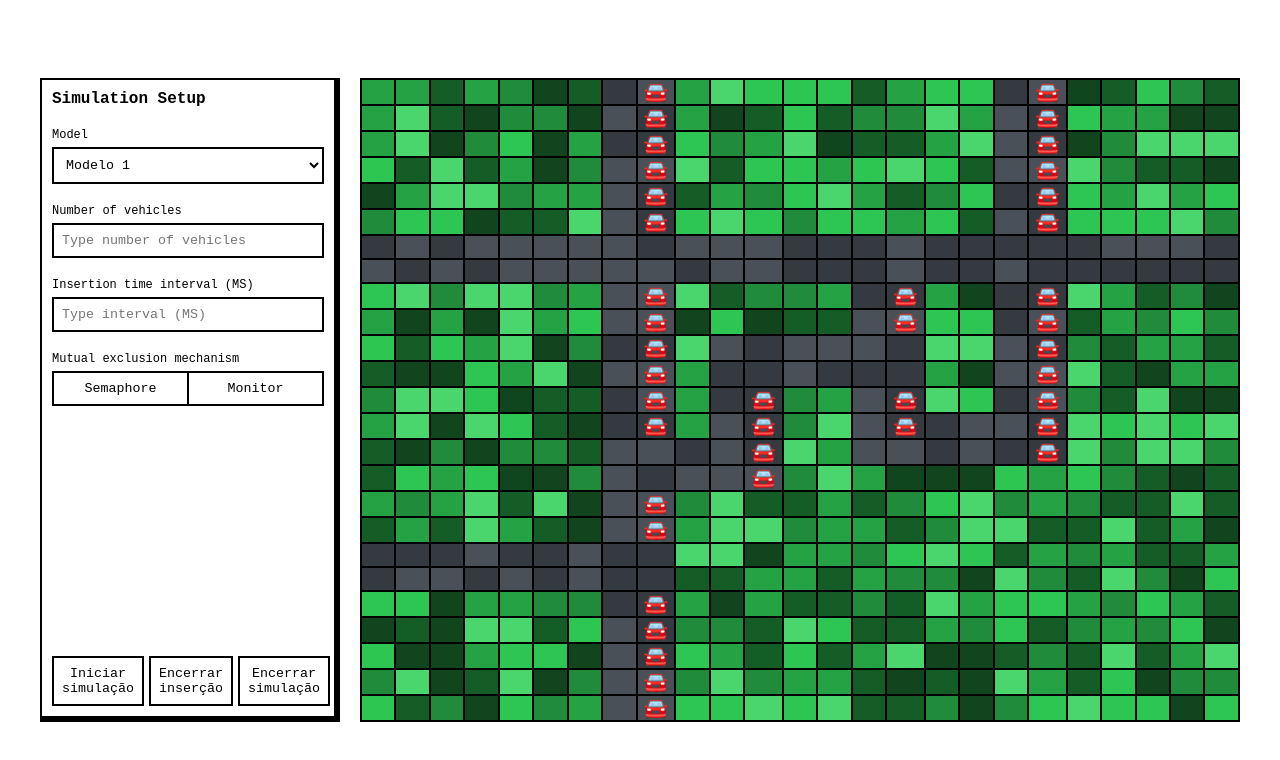
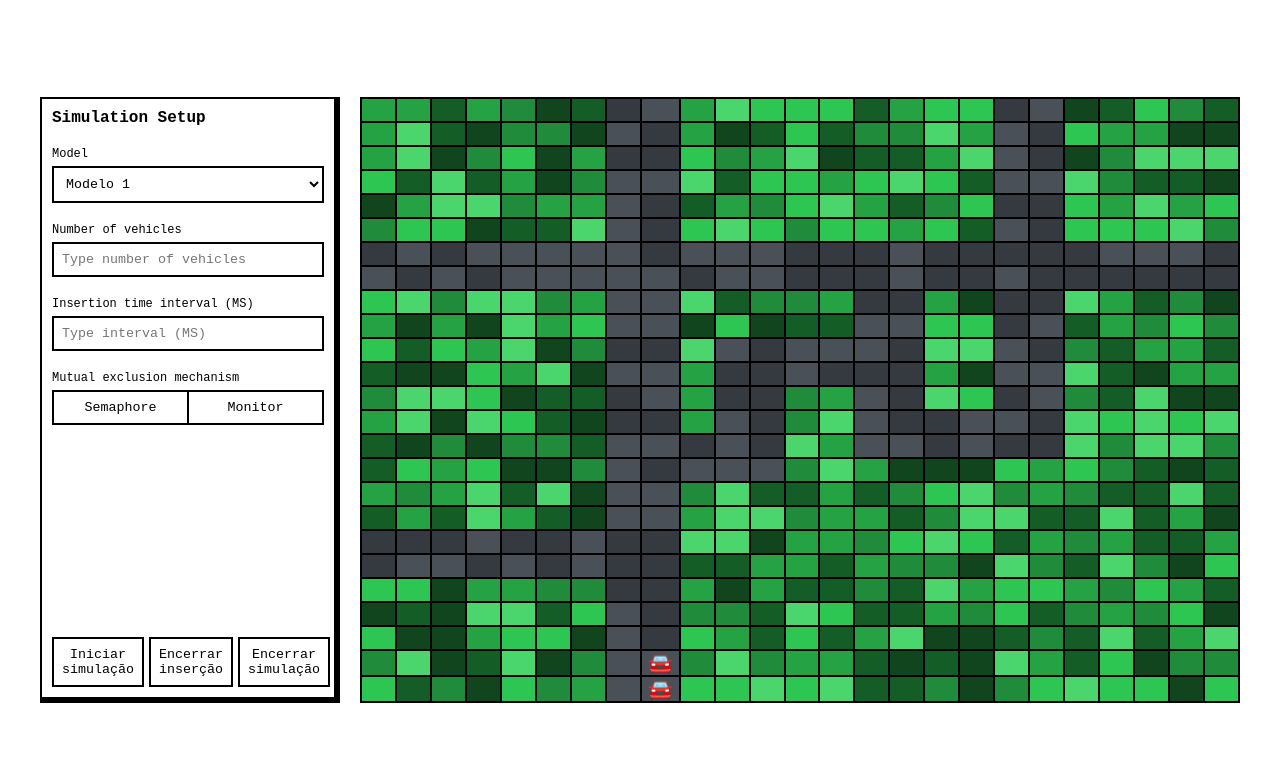
Before and after one commit to GracieleRodrigues-dev/65dsd-t2-threads-client, a React (Vite) app: page / in a window 1280 px wide. Shown: the top 760 px of the page. Built offline with nearby package versions, Linux system fonts and the light colour scheme; the HTML template or start-up script is replaced by a standard one.

Commit message:
feat: add vehicle state

```diff
--- a/src/modules/TrafficGrid/TrafficGrid.jsx
+++ b/src/modules/TrafficGrid/TrafficGrid.jsx
@@ -1,7 +1,41 @@
-import React from 'react';
+import React, { useState } from 'react';
 import { Table, TableCell, TableRow } from './TrafficGrid.styles';
 
+const defaultVehicles = [
+  { id: 1, x: 8, y: 24 },
+  { id: 2, x: 8, y: 23 }
+];
+
 const TrafficGrid = ({ grid }) => {
+  const [vehicles, setVehicles] = useState([...defaultVehicles]);
+
+  // useEffect(() => {
+  //   const eventSource = new EventSource('http://localhost:8080/traffic/stream');
+
+  //   eventSource.addEventListener('vehicle-update', event => {
+  //     try {
+  //       const data = JSON.parse(event.data);
+  //       setVehicles(prev => {
+  //         return [...prev, data];
+  //       });
+  //     } catch (err) {
+  //       console.error('Erro ao processar evento', err);
+  //     }
+  //   });
+
+  //   eventSource.onerror = err => {
+  //     console.error('Erro na conexão SSE', err);
+  //     eventSource.close();
+  //   };
+
+  //   return () => {
+  //     eventSource.close();
+  //   };
+  // }, []);
+
+  const hasVehicle = (x, y) =>
+    vehicles.find(vehicle => vehicle.x === x && vehicle.y === y);
+
   return (
     <Table>
       <tbody>
@@ -9,7 +43,7 @@ const TrafficGrid = ({ grid }) => {
           <TableRow key={rowIndex}>
             {row.map((cell, colIndex) => (
               <TableCell key={colIndex} type={cell}>
-                {cell === 1 ? '🚘' : ''}
+                {hasVehicle(colIndex, rowIndex) ? '🚘' : ''}
               </TableCell>
             ))}
           </TableRow>
```
